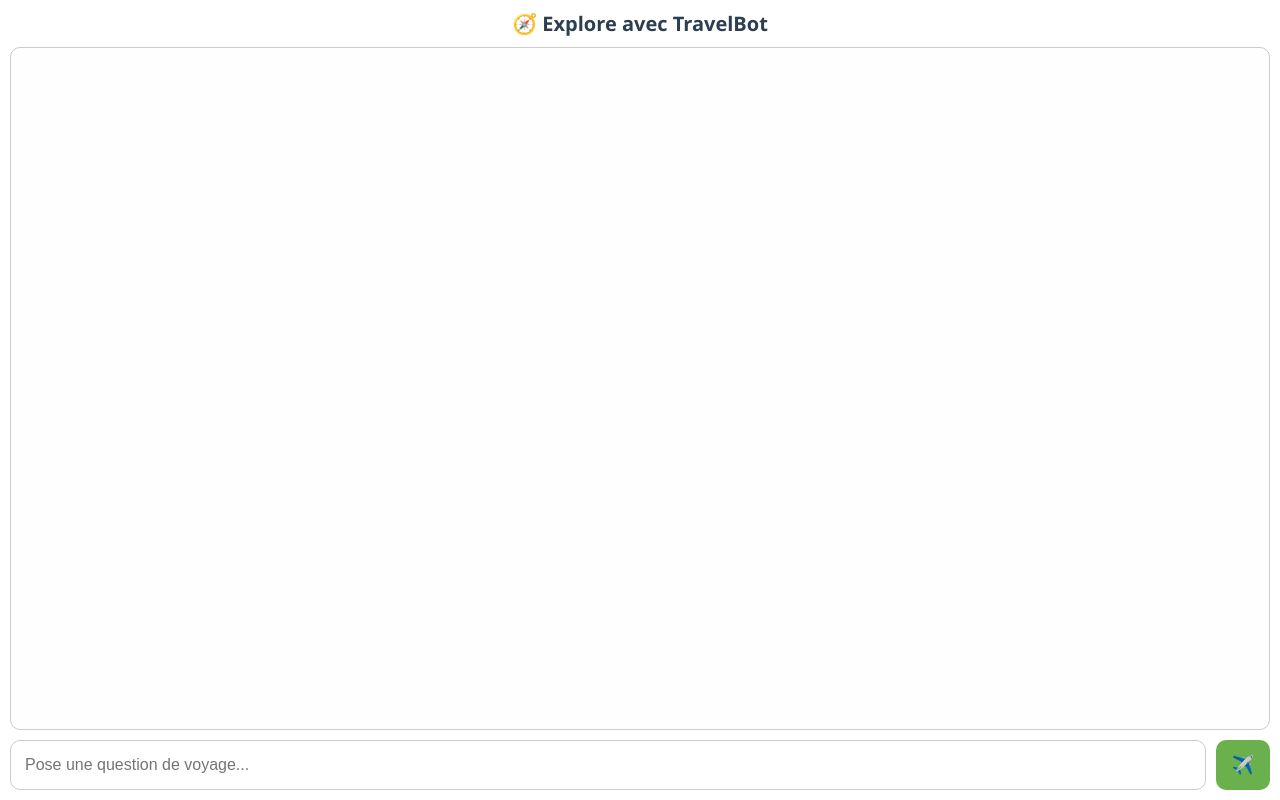
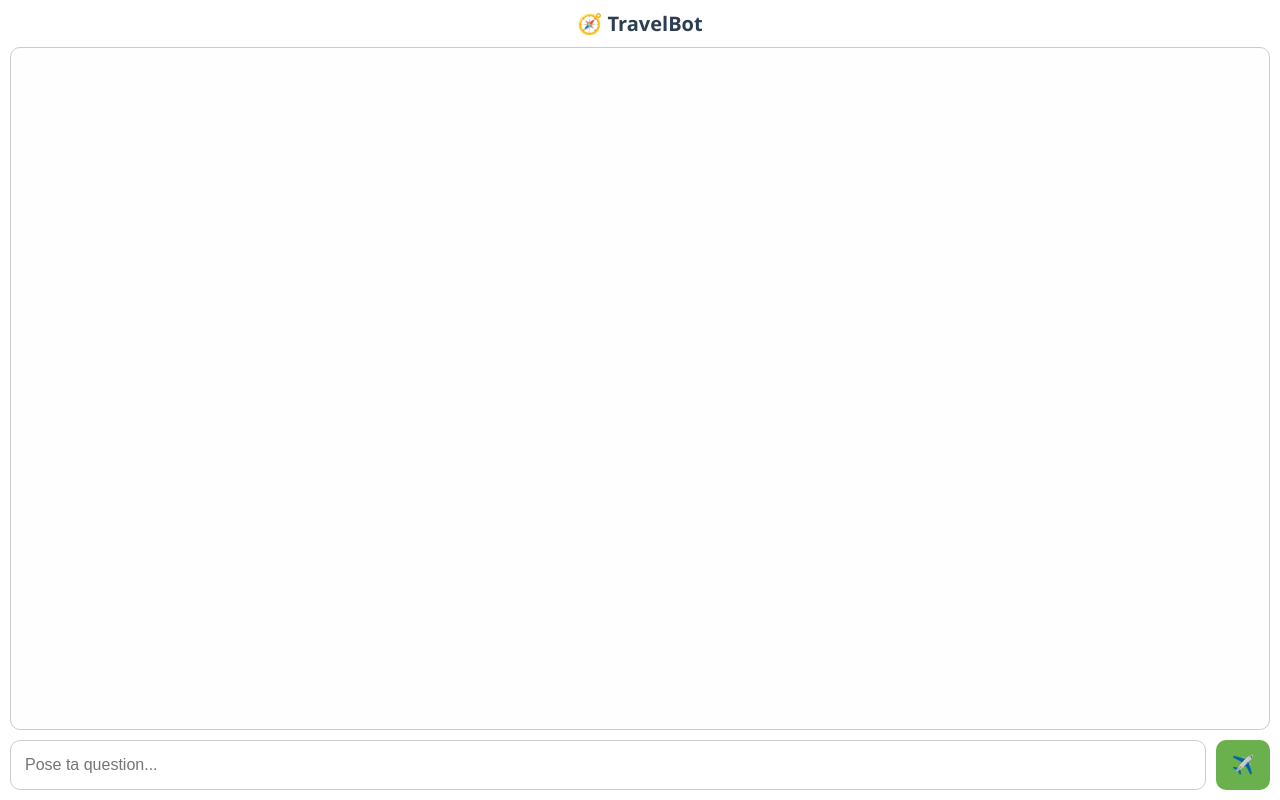
Before and after one commit to DayanaKeo/chatbot-voyage, a website: page frontend/index.html in a window 1280 px wide. Drawn offline with Linux system fonts and the light colour scheme.

Commit message:
modif mineur

```diff
--- a/frontend/index.html
+++ b/frontend/index.html
@@ -7,10 +7,10 @@
 </head>
 <body>
   <div class="chat-container">
-    <h1>🧭 Explore avec TravelBot</h1>
+    <h1>🧭 TravelBot</h1>
     <div id="chat-box" class="chat-box"></div>
     <div class="input-area">
-      <input type="text" id="user-input" placeholder="Pose une question de voyage..." />
+      <input type="text" id="user-input" placeholder="Pose ta question..." />
       <button onclick="sendMessage()">✈️</button>
     </div>
   </div>
```
